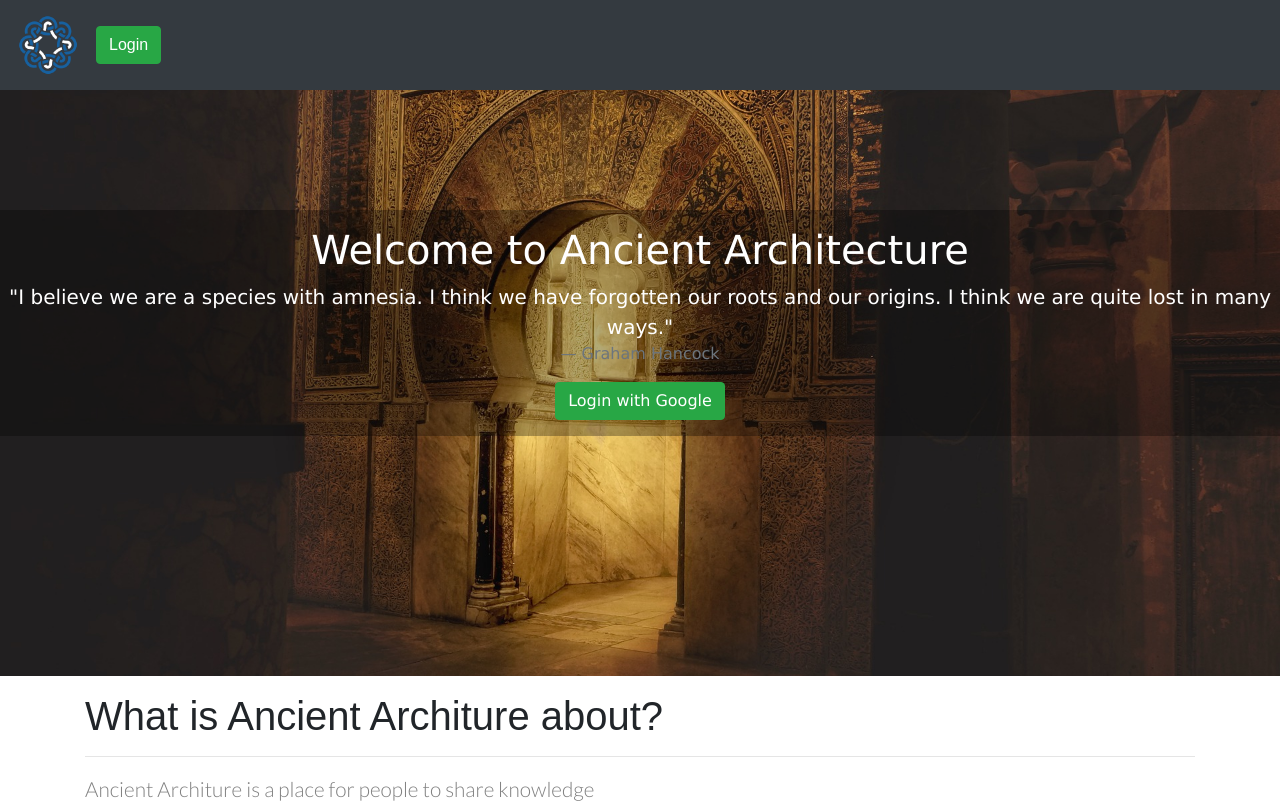
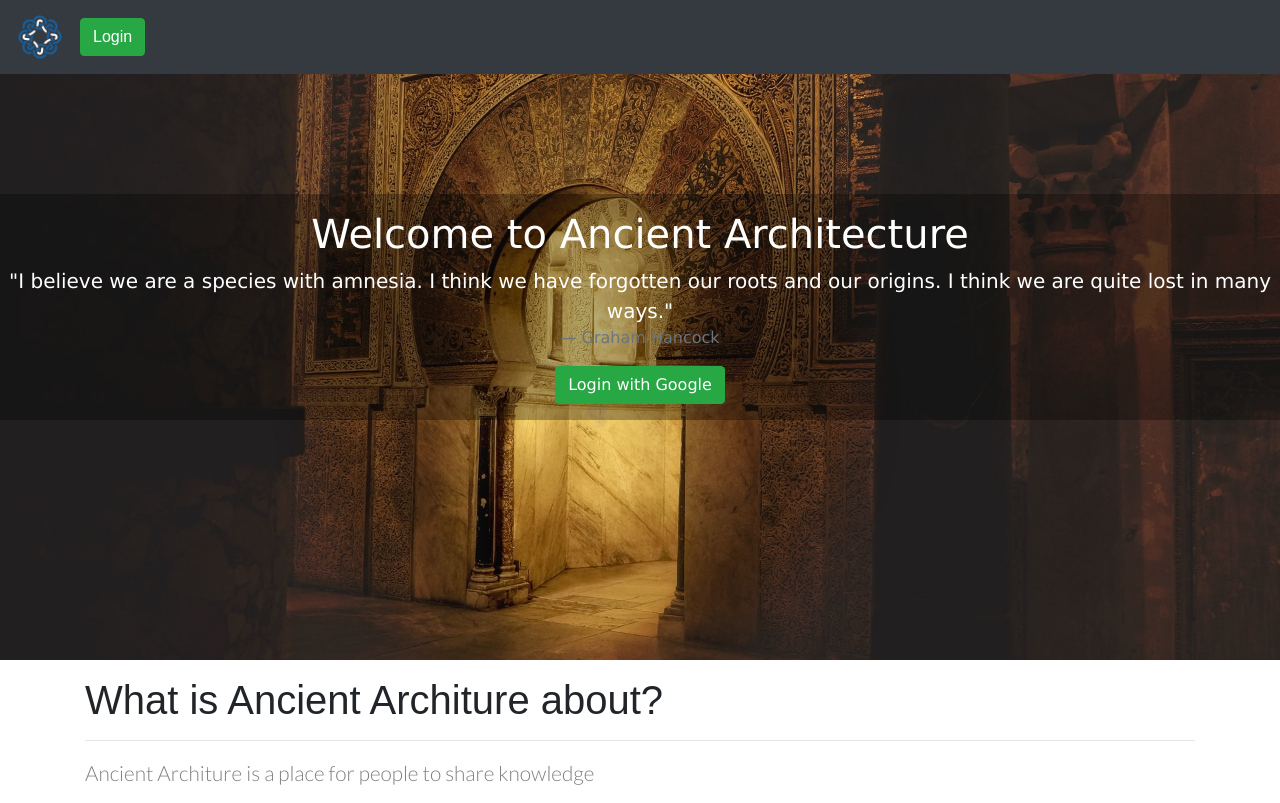
Before and after one commit to BobbyGifford/ancient-architecture, a React (Create React App) app in the folder client/: page / in a window 1280 px wide. Shown: the top 803 px of the page. Built offline with nearby package versions, Linux system fonts and the light colour scheme; no server answers.

Commit message:
Added logos.

```diff
--- a/client/src/components/header/Header.js
+++ b/client/src/components/header/Header.js
@@ -51,7 +51,7 @@ class Header extends Component {
       <div>
         <nav className="navbar navbar-expand-lg navbar-dark bg-dark">
           <Link to="/" className="navbar-brand">
-            <img style={{ maxHeight: '4rem' }} src={logo} alt="logo" />
+            <img style={{ maxHeight: '3rem' }} src={logo} alt="logo" />
           </Link>
 
           <button
```
